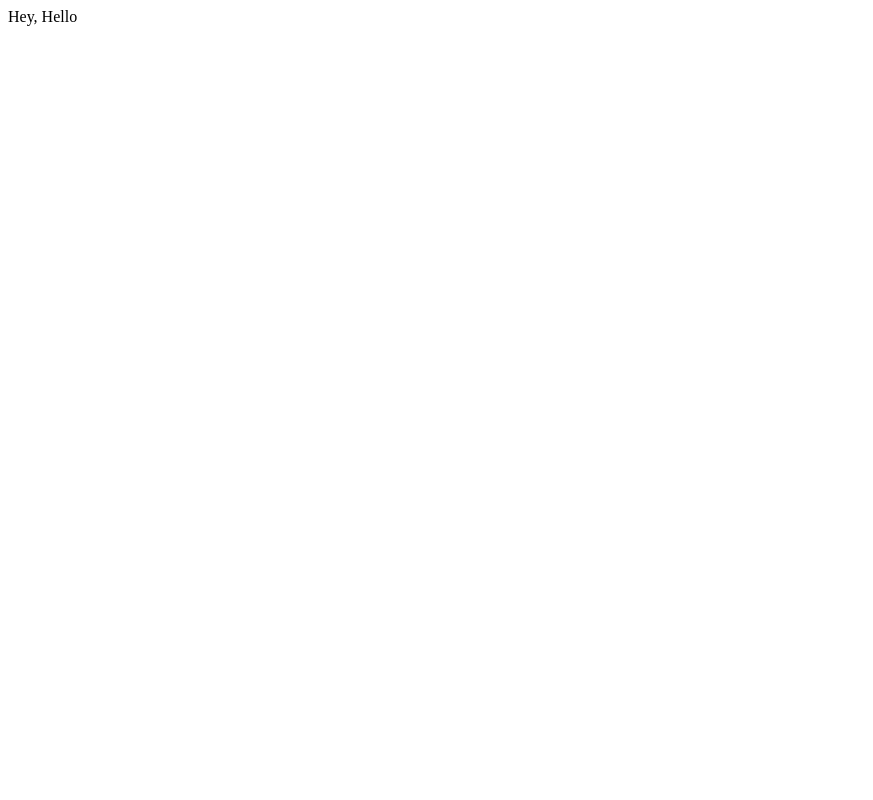
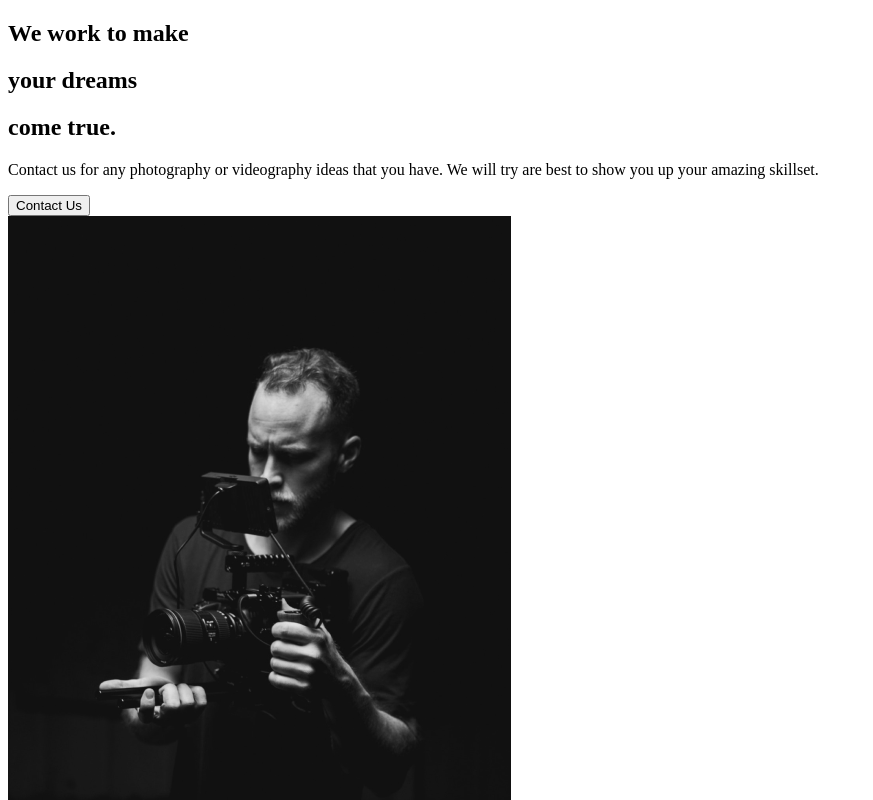
Before and after one commit to ChawlaBhai/CB-Portfolio, a React (Create React App) app: page / in a window 1280 px wide. Shown: the top 800 px of the page, without its empty margins (0-873 px from the left). Built offline with nearby package versions, Linux system fonts and the light colour scheme.

Commit message:
2. About Us Page

```diff
--- a/src/App.js
+++ b/src/App.js
@@ -1,5 +1,11 @@
+import AboutUs from "./pages/AboutUs";
+
 function App() {
-    return <div className="App">Hey, Hello</div>;
+    return (
+        <div className="App">
+            <AboutUs />
+        </div>
+    );
 }
 
 export default App;
--- /dev/null
+++ b/src/components/AboutSection.js
@@ -0,0 +1,34 @@
+import home1 from "../img/home1.png"
+
+const AboutSection = () => {
+    return (
+        <div>
+            <div className="description">
+                <div className="title">
+                    <div className="hide">
+                        <h2>We work to make</h2>
+                    </div>
+                    <div className="hide">
+                        <h2>
+                            your <span>dreams</span>
+                        </h2>
+                    </div>
+                    <div className="hide">
+                        <h2>come true.</h2>
+                    </div>
+                </div>
+                <p>
+                    Contact us for any photography or videography ideas that you
+                    have. We will try are best to show you up your amazing
+                    skillset.
+                </p>
+                <button>Contact Us</button>
+            </div>
+            <div className="image">
+                <img src={home1} alt="guy with the camera" />
+            </div>
+        </div>
+    );
+};
+
+export default AboutSection;
--- /dev/null
+++ b/src/pages/AboutUs.js
@@ -0,0 +1,11 @@
+import AboutSection from "../components/AboutSection";
+
+function AboutUs() {
+    return (
+        <div className="App">
+            <AboutSection />
+        </div>
+    );
+}
+
+export default AboutUs;
```
